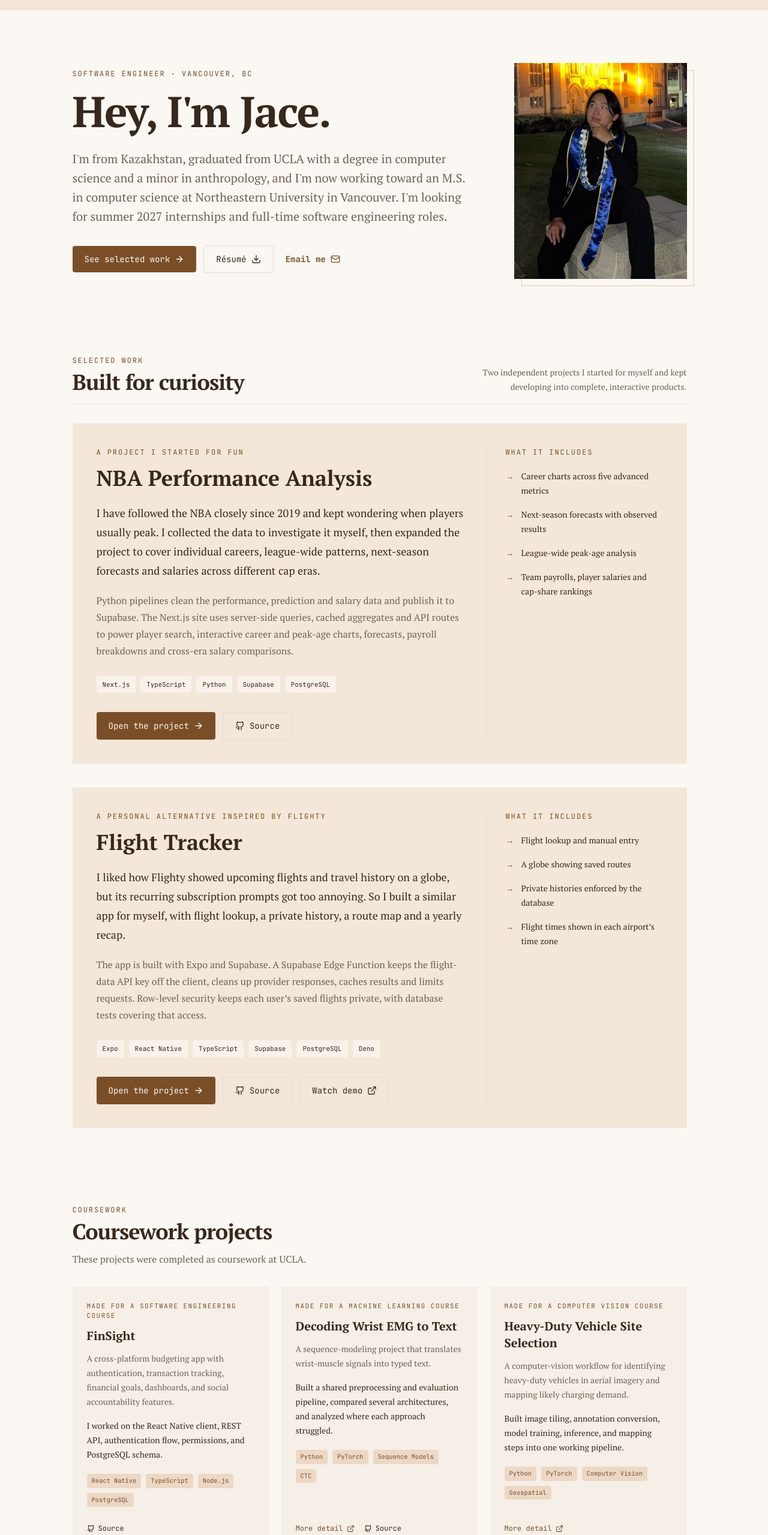
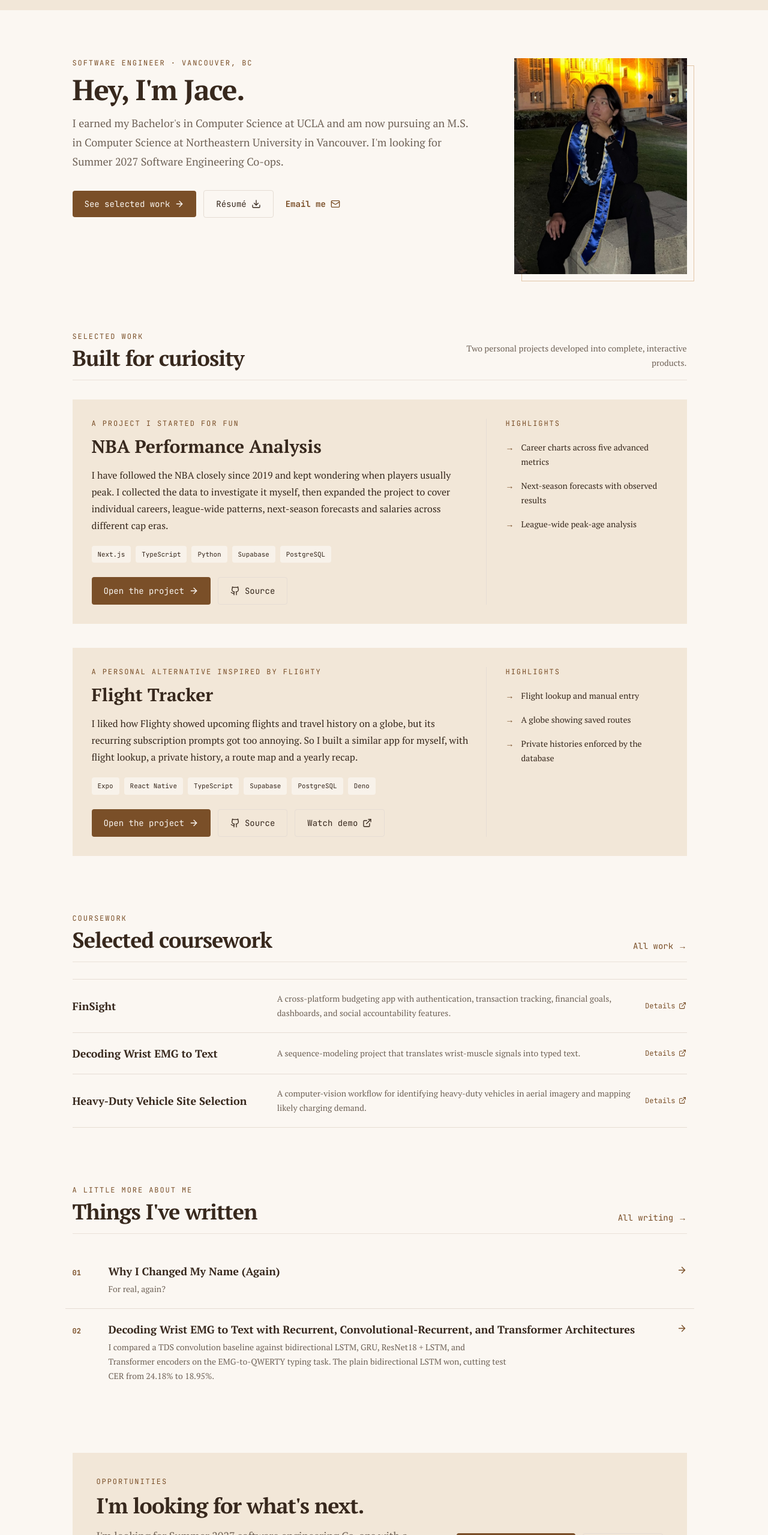
Before and after one commit to jacekasen/portfolio, a Next.js app: page / in a window 1280 px wide. Shown: the part 47-2606 px from the top of the page at 60% size. Built offline with nearby package versions, Linux system fonts and the light colour scheme.

Commit message:
Refine portfolio homepage and page headers

```diff
--- a/content/about.md
+++ b/content/about.md
@@ -8,6 +8,6 @@ A general education class in linguistic anthropology made me more curious about
 
 At UCLA, I was president of the Russian-Speaking Student Association and helped found the Central Asian Student Union. Both mattered to me because they made a very large university feel smaller and gave people of shared cultured a place to find one another.
 
-I also spend a lot of time following professional Counter-Strike 2 and the NBA: podcasts, stats, roster moves, and storylines. Alongside the master's, I'm looking for summer 2027 internships and full-time software engineering roles.
+I also spend a lot of time following professional Counter-Strike 2 and the NBA: podcasts, stats, roster moves, and storylines. Alongside the master's, I'm looking for Summer 2027 software engineering Co-ops.
 
 [Email me](mailto:jace@jacekasen.com) or [find me on LinkedIn](https://linkedin.com/in/jacekasen).
--- a/src/app/about/page.tsx
+++ b/src/app/about/page.tsx
@@ -1,4 +1,5 @@
 import path from 'path';
+import { PageHeader } from '@/components/PageHeader';
 import { getMarkdownData } from '@/lib/posts';
 
 export const metadata = {
@@ -12,12 +13,11 @@ export default async function About() {
 
   return (
     <div className="space-y-10 md:space-y-14">
-      <header className="pt-4 md:pt-8">
-        <h1 className="mb-3 text-4xl font-bold tracking-tight md:text-5xl">About</h1>
-        {postData.updated && (
-          <p className="text-muted max-w-2xl text-lg leading-7">last updated {postData.updated}</p>
-        )}
-      </header>
+      <PageHeader
+        eyebrow="Background and interests"
+        title="About"
+        description={postData.updated ? `Last updated ${postData.updated}` : undefined}
+      />
 
       <div
         className="prose prose-lg prose-headings:font-bold prose-a:text-accent prose-a:no-underline hover:prose-a:underline prose-pre:bg-surface prose-pre:border prose-pre:border-border prose-code:text-accent prose-code:bg-accent-light/20 prose-code:px-1 prose-code:rounded prose-blockquote:border-accent prose-blockquote:text-muted prose-img:rounded-lg prose-p:leading-7 max-w-none font-serif"
--- a/src/app/blog/page.tsx
+++ b/src/app/blog/page.tsx
@@ -1,6 +1,7 @@
 import Link from 'next/link';
 import { getSortedPostsData } from '@/lib/posts';
 import { format, parseISO } from 'date-fns';
+import { PageHeader } from '@/components/PageHeader';
 
 export const metadata = {
   title: 'Writing | Jace Kasen',
@@ -12,12 +13,11 @@ export default function BlogIndex() {
 
   return (
     <div className="space-y-10 md:space-y-14">
-      <header className="pt-4 md:pt-8">
-        <h1 className="mb-3 text-4xl font-bold tracking-tight md:text-5xl">Writing</h1>
-        <p className="text-muted max-w-2xl text-lg leading-7">
-          Mostly attempts to answer questions I could not quite leave alone.
-        </p>
-      </header>
+      <PageHeader
+        eyebrow="Notes and essays"
+        title="Writing"
+        description="Mostly attempts to answer questions I could not quite leave alone."
+      />
 
       <div className="space-y-8 md:space-y-10">
         {allPostsData.length > 0 ? (
--- a/src/app/page.tsx
+++ b/src/app/page.tsx
@@ -1,7 +1,8 @@
 import Image from 'next/image';
 import Link from 'next/link';
-import { ArrowRight, Download, ExternalLink, Github, Linkedin, Mail } from 'lucide-react';
+import { ArrowRight, Download, ExternalLink, Linkedin, Mail } from 'lucide-react';
 import { FeaturedProject } from '@/components/FeaturedProject';
+import { PageHeader } from '@/components/PageHeader';
 import { getSortedPostsData } from '@/lib/posts';
 import { projects } from '@/lib/projects';
 import { siteConfig } from '@/lib/config';
@@ -10,29 +11,22 @@ export default function Home() {
   const posts = getSortedPostsData();
   const featuredProjects = projects.filter((project) => project.kind === 'independent');
   const coursework = projects.filter((project) => project.kind === 'coursework');
-  const selectedPosts = ['my-name', 'green-bazar-code-switching', '2026-03-20-emg-to-text-decoding']
+  const selectedPosts = ['my-name', '2026-03-20-emg-to-text-decoding']
     .map((id) => posts.find((post) => post.id === id))
     .filter((post): post is (typeof posts)[number] => Boolean(post));
 
   return (
-    <div className="space-y-24 pb-8 md:space-y-32">
-      <section className="pt-3 md:pt-10">
-        <div className="grid items-center gap-10 md:grid-cols-[minmax(0,1fr)_15rem] md:gap-16 lg:grid-cols-[minmax(0,1fr)_18rem]">
+    <div className="space-y-16 pb-8 md:space-y-24">
+      <section>
+        <div className="grid items-start gap-10 md:grid-cols-[minmax(0,1fr)_15rem] md:gap-16 lg:grid-cols-[minmax(0,1fr)_18rem]">
           <div className="max-w-3xl">
-            <p className="text-accent mb-4 font-mono text-xs tracking-[0.16em] uppercase">
-              Software engineer · Vancouver, BC
-            </p>
-            <h1 className="mb-6 text-4xl leading-[1.08] font-bold tracking-[-0.025em] text-balance md:text-6xl lg:text-7xl">
-              Hey, I&apos;m Jace.
-            </h1>
-            <p className="text-muted mb-8 max-w-2xl text-lg leading-8 md:text-xl">
-              I&apos;m from Kazakhstan, graduated from UCLA with a degree in computer science and a
-              minor in anthropology, and I&apos;m now working toward an M.S. in computer science at
-              Northeastern University in Vancouver. I&apos;m looking for summer 2027 internships and
-              full-time software engineering roles.
-            </p>
+            <PageHeader
+              eyebrow="Software engineer · Vancouver, BC"
+              title="Hey, I'm Jace."
+              description="I earned my Bachelor's in Computer Science at UCLA and am now pursuing an M.S. in Computer Science at Northeastern University in Vancouver. I'm looking for Summer 2027 Software Engineering Co-ops."
+            />
 
-            <div className="flex flex-wrap items-center gap-3">
+            <div className="mt-8 flex flex-wrap items-center gap-3">
               <Link
                 href="#work"
                 className="bg-accent text-background hover:bg-foreground inline-flex items-center gap-2 rounded-sm px-5 py-3 font-mono text-sm transition-colors"
@@ -56,7 +50,7 @@ export default function Home() {
             </div>
           </div>
 
-          <div className="relative mx-auto aspect-[4/5] w-56 md:w-full">
+          <div className="relative mx-auto aspect-[4/5] w-56 md:mt-8 md:w-full">
             <div className="border-accent-light/50 absolute -right-3 -bottom-3 h-full w-full border" />
             <Image
               src="/profile_pic.jpg"
@@ -79,8 +73,7 @@ export default function Home() {
             <h2 className="text-3xl font-bold tracking-tight md:text-4xl">Built for curiosity</h2>
           </div>
           <p className="text-muted hidden max-w-sm text-right text-sm leading-6 md:block">
-            Two independent projects I started for myself and kept developing into complete,
-            interactive products.
+            Two personal projects developed into complete, interactive products.
           </p>
         </div>
 
@@ -90,62 +83,41 @@ export default function Home() {
               key={project.title}
               project={project}
               headingId={`home-${project.title.toLowerCase().replace(/\s+/g, '-')}`}
+              compact
             />
           ))}
         </div>
       </section>
 
       <section>
-        <div className="mb-8 max-w-2xl">
+        <div className="border-border/80 mb-7 flex items-end justify-between border-b pb-4">
+          <div>
             <p className="text-accent mb-2 font-mono text-xs tracking-[0.16em] uppercase">
               Coursework
             </p>
-          <h2 className="mb-3 text-3xl font-bold tracking-tight md:text-4xl">
-            Coursework projects
-          </h2>
-          <p className="text-muted leading-7">
-            These projects were completed as coursework at UCLA.
-          </p>
+            <h2 className="text-3xl font-bold tracking-tight md:text-4xl">Selected coursework</h2>
+          </div>
+          <Link href="/work" className="text-accent font-mono text-sm hover:underline">
+            All work →
+          </Link>
         </div>
 
-        <div className="grid gap-5 md:grid-cols-3">
+        <div className="divide-border border-border divide-y border-y">
           {coursework.map((project) => (
-            <article key={project.title} className="bg-surface flex flex-col p-6">
-              <p className="text-accent mb-3 font-mono text-[0.68rem] tracking-[0.14em] uppercase">
-                {project.eyebrow}
-              </p>
-              <h3 className="mb-3 text-xl font-bold">{project.title}</h3>
-              <p className="text-muted mb-4 text-sm leading-6">{project.description}</p>
-              <p className="mb-5 text-sm leading-6">{project.buildDetails}</p>
-              <div className="mb-5 flex flex-wrap gap-2 font-mono text-[0.65rem]">
-                {project.tags.map((tag) => (
-                  <span key={tag} className="bg-accent-light/25 text-accent rounded-sm px-2 py-1">
-                    {tag}
-                  </span>
-                ))}
-              </div>
-              {(project.demo || project.github) && (
-                <div className="mt-auto flex flex-wrap gap-4 pt-2 font-mono text-xs">
-                  {project.demo && (
-                    <Link
-                      href={project.demo}
-                      className="text-accent inline-flex items-center gap-1.5 hover:underline"
+            <article
+              key={project.title}
+              className="grid gap-3 py-5 sm:grid-cols-[minmax(0,0.7fr)_minmax(0,1.3fr)_auto] sm:items-center sm:gap-6"
             >
-                      More detail <ExternalLink size={13} />
-                    </Link>
-                  )}
-                  {project.github && (
+              <h3 className="text-lg font-bold">{project.title}</h3>
+              <p className="text-muted text-sm leading-6">{project.description}</p>
               <a
-                      href={project.github}
-                      target="_blank"
-                      rel="noopener noreferrer"
-                      className="hover:text-accent inline-flex items-center gap-1.5"
+                href={project.demo ?? project.github ?? '/work'}
+                target={!project.demo && project.github ? '_blank' : undefined}
+                rel={!project.demo && project.github ? 'noopener noreferrer' : undefined}
+                className="text-accent inline-flex items-center gap-1.5 font-mono text-xs hover:underline"
               >
-                      <Github size={13} /> Source
+                Details <ExternalLink size={13} />
               </a>
-                  )}
-                </div>
-              )}
             </article>
           ))}
         </div>
@@ -181,7 +153,7 @@ export default function Home() {
                   {post.title}
                 </span>
                 {post.description && (
-                  <span className="text-muted mt-1 block max-w-2xl text-sm leading-6">
+                  <span className="text-muted mt-1 hidden max-w-2xl text-sm leading-6 sm:block">
                     {post.description}
                   </span>
                 )}
@@ -198,14 +170,14 @@ export default function Home() {
       <section className="on-ink bg-ink text-on-ink grid gap-8 p-7 md:grid-cols-[minmax(0,1fr)_auto] md:items-end md:p-10">
         <div>
           <p className="text-accent mb-3 font-mono text-xs tracking-[0.16em] uppercase">
-            What I&apos;m looking for
+            Opportunities
           </p>
           <h2 className="mb-4 max-w-2xl text-3xl font-bold tracking-tight md:text-4xl">
-            I&apos;m looking for summer 2027 internships and full-time software engineering roles.
+            I&apos;m looking for what&apos;s next.
           </h2>
           <p className="text-on-ink-muted max-w-2xl text-lg leading-7">
-            I care more about the project, the team, and the chance to learn than a specific job
-            title, so I&apos;m open to a variety of roles.
+            I&apos;m looking for Summer 2027 software engineering Co-ops with a thoughtful team and
+            room to learn.
           </p>
         </div>
         <div className="flex flex-wrap gap-3 md:justify-end">
--- a/src/app/projects/nba/page.tsx
+++ b/src/app/projects/nba/page.tsx
@@ -1,5 +1,6 @@
 import Link from 'next/link';
 import { ArrowRight, CircleDollarSign, Github, LineChart, Mountain } from 'lucide-react';
+import { PageHeader } from '@/components/PageHeader';
 
 export const metadata = {
   title: 'NBA Analysis | Jace Kasen',
@@ -73,18 +74,12 @@ const buildDetails = [
 
 export default function NbaAnalysisPage() {
   return (
-    <div className="space-y-12 pt-4 md:pt-8">
-      <header className="max-w-4xl">
-        <p className="text-accent mb-2 font-mono text-xs tracking-[0.16em] uppercase">
-          A personal basketball data project
-        </p>
-        <h1 className="mb-4 text-4xl font-bold tracking-tight md:text-6xl">NBA Analysis</h1>
-        <p className="text-muted max-w-3xl text-lg leading-8">
-          I wanted to know when NBA players usually peak, so I collected the data and looked at it a
-          few different ways. The project now covers individual career trends, league-wide peak
-          patterns, next-season forecasts and salaries across different cap eras.
-        </p>
-      </header>
+    <div className="space-y-12">
+      <PageHeader
+        eyebrow="A personal basketball data project"
+        title="NBA Analysis"
+        description="I wanted to know when NBA players usually peak, so I collected the data and looked at it a few different ways. The project now covers individual career trends, league-wide peak patterns, next-season forecasts and salaries across different cap eras."
+      />
 
       <section className="flex flex-col gap-5" aria-label="NBA analysis projects">
         {analyses.map((analysis, index) => {
--- a/src/app/work/page.tsx
+++ b/src/app/work/page.tsx
@@ -1,6 +1,7 @@
 import Link from 'next/link';
 import { ExternalLink, Github } from 'lucide-react';
 import { FeaturedProject } from '@/components/FeaturedProject';
+import { PageHeader } from '@/components/PageHeader';
 import { projects } from '@/lib/projects';
 
 export const metadata = {
@@ -15,13 +16,11 @@ export default function Work() {
 
   return (
     <div className="space-y-16 md:space-y-20">
-      <header className="pt-4 md:pt-8">
-        <p className="text-accent mb-3 font-mono text-xs tracking-[0.16em] uppercase">Work</p>
-        <h1 className="mb-4 text-4xl font-bold tracking-tight md:text-5xl">
-          Things I&apos;ve built
-        </h1>
-
-      </header>
+      <PageHeader
+        eyebrow="Selected projects"
+        title="Things I've built"
+        description="Personal projects I kept building, plus coursework from UCLA."
+      />
 
       <section aria-labelledby="featured-heading" className="space-y-8 md:space-y-10">
         <h2 id="featured-heading" className="sr-only">
--- a/src/components/FeaturedProject.tsx
+++ b/src/components/FeaturedProject.tsx
@@ -1,25 +1,46 @@
 import Link from 'next/link';
 import { ArrowRight, ExternalLink, Github } from 'lucide-react';
 import type { Project } from '@/lib/projects';
+import { cn } from '@/lib/utils';
 
 interface FeaturedProjectProps {
   project: Project;
   headingId: string;
+  compact?: boolean;
 }
 
-export function FeaturedProject({ project, headingId }: FeaturedProjectProps) {
+export function FeaturedProject({ project, headingId, compact = false }: FeaturedProjectProps) {
+  const highlights = compact ? project.highlights?.slice(0, 3) : project.highlights;
+
   return (
-    <article className="on-ink bg-ink text-on-ink grid gap-9 p-7 md:grid-cols-[minmax(0,1.35fr)_minmax(16rem,0.65fr)] md:p-10">
+    <article
+      className={cn(
+        'on-ink bg-ink text-on-ink grid md:grid-cols-[minmax(0,1.35fr)_minmax(16rem,0.65fr)]',
+        compact ? 'gap-7 p-6 md:p-8' : 'gap-9 p-7 md:p-10',
+      )}
+    >
       <div>
         <p className="text-accent mb-3 font-mono text-xs tracking-[0.16em] uppercase">
           {project.eyebrow}
         </p>
-        <h3 id={headingId} className="mb-5 text-3xl leading-tight font-bold md:text-4xl">
+        <h3
+          id={headingId}
+          className={cn(
+            'leading-tight font-bold',
+            compact ? 'mb-4 text-2xl md:text-3xl' : 'mb-5 text-3xl md:text-4xl',
+          )}
+        >
           {project.title}
         </h3>
-        <p className="mb-5 max-w-2xl text-lg leading-8">{project.description}</p>
-        <p className="text-on-ink-muted mb-7 max-w-2xl leading-7">{project.buildDetails}</p>
-        <div className="mb-8 flex flex-wrap gap-2 font-mono text-[0.68rem]">
+        <p className={cn('max-w-2xl', compact ? 'mb-5 leading-7' : 'mb-5 text-lg leading-8')}>
+          {project.description}
+        </p>
+        {!compact && (
+          <p className="text-on-ink-muted mb-7 max-w-2xl leading-7">{project.buildDetails}</p>
+        )}
+        <div
+          className={cn('flex flex-wrap gap-2 font-mono text-[0.68rem]', compact ? 'mb-6' : 'mb-8')}
+        >
           {project.tags.map((tag) => (
             <span key={tag} className="bg-background/70 rounded-sm px-2.5 py-1.5">
               {tag}
@@ -58,13 +79,13 @@ export function FeaturedProject({ project, headingId }: FeaturedProjectProps) {
         </div>
       </div>
 
-      {project.highlights && (
+      {highlights && (
         <div className="border-border border-t pt-7 md:border-t-0 md:border-l md:pt-0 md:pl-8">
           <p className="text-accent mb-5 font-mono text-xs tracking-[0.16em] uppercase">
-            What it includes
+            {compact ? 'Highlights' : 'What it includes'}
           </p>
           <ul className="space-y-4">
-            {project.highlights.map((item) => (
+            {highlights.map((item) => (
               <li key={item} className="flex gap-3 text-sm leading-6">
                 <span className="text-accent font-mono">→</span>
                 {item}
--- /dev/null
+++ b/src/components/PageHeader.tsx
@@ -0,0 +1,17 @@
+import type { ReactNode } from 'react';
+
+interface PageHeaderProps {
+  eyebrow: string;
+  title: string;
+  description?: ReactNode;
+}
+
+export function PageHeader({ eyebrow, title, description }: PageHeaderProps) {
+  return (
+    <header className="max-w-4xl pt-4 md:pt-8">
+      <p className="text-accent mb-3 font-mono text-xs tracking-[0.16em] uppercase">{eyebrow}</p>
+      <h1 className="mb-4 text-4xl font-bold tracking-tight md:text-5xl">{title}</h1>
+      {description && <p className="text-muted max-w-3xl text-lg leading-8">{description}</p>}
+    </header>
+  );
+}
--- a/src/components/Shell.tsx
+++ b/src/components/Shell.tsx
@@ -45,7 +45,7 @@ export default function Shell({ children }: { children: React.ReactNode }) {
   return (
     <div className="bg-background flex min-h-screen flex-col">
       <header className="on-ink bg-ink text-on-ink fixed top-0 left-0 z-40 w-full">
-        <div className="relative flex h-16 items-center px-4 md:px-8 lg:px-12">
+        <div className="relative flex h-16 items-center px-4 md:justify-center md:px-8 lg:px-12">
           <Link
             href="/"
             className="text-accent font-mono text-xl font-bold tracking-tight md:text-2xl"
@@ -54,7 +54,7 @@ export default function Shell({ children }: { children: React.ReactNode }) {
             jk
           </Link>
 
-          <nav className="absolute left-[50vw] hidden -translate-x-1/2 items-center gap-1 font-mono text-sm md:flex">
+          <nav className="ml-4 hidden items-center gap-1 font-mono text-sm md:flex">
             {navItems.map((item) => (
               <Link
                 key={item.name}
```
Lines whose indentation alone changed are shown as unchanged.
